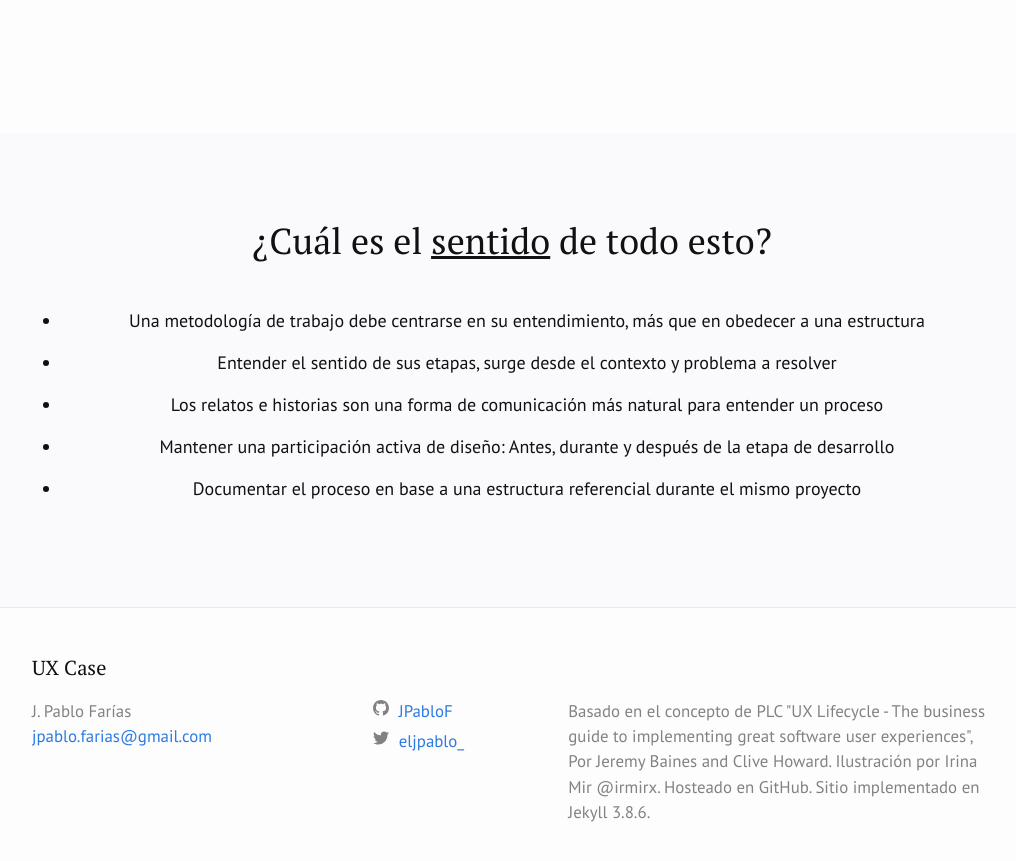
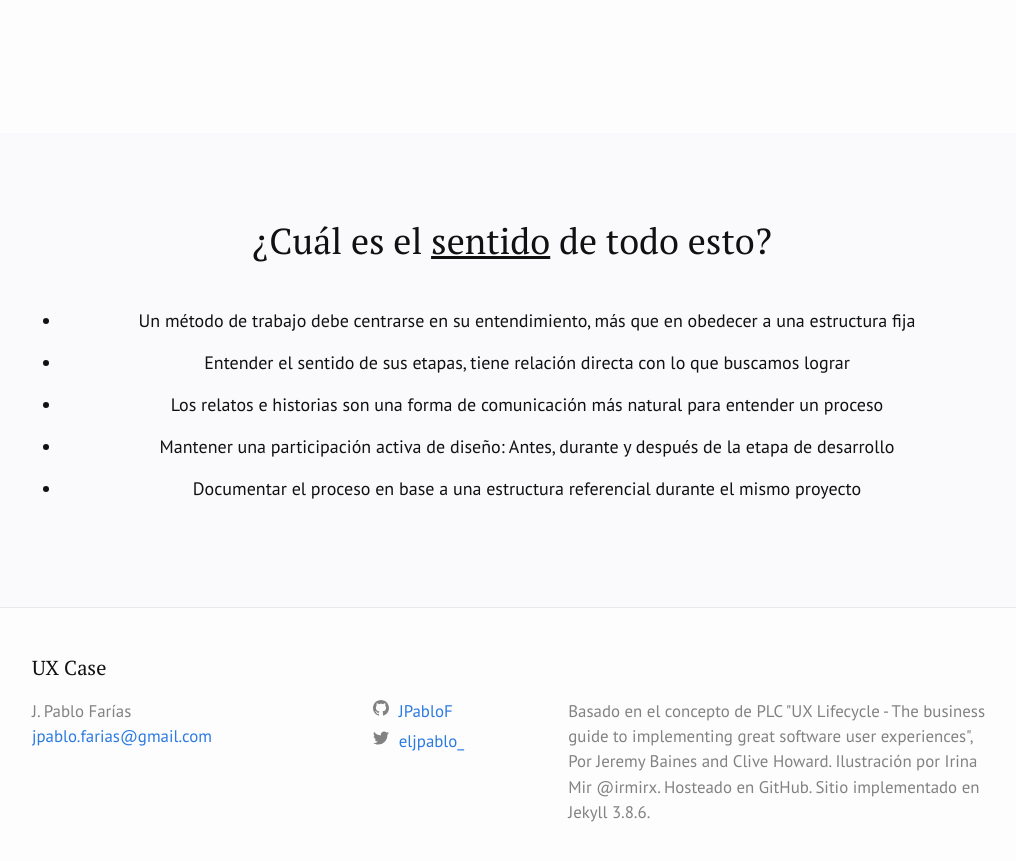
Before and after one commit to JPabloF/portfolio, a Jekyll site: the page built from index.md, in a window 1280 px wide and 900 px high, scrolled down 2984 px. Shown: the top 861 px of the window, without its empty margins (128-1144 px from the left). Built offline with Jekyll 4.4.1, drawn with Linux system fonts in a browser that asks for light colours.

Commit message:
ajustes de texto

```diff
--- a/_layouts/home.html
+++ b/_layouts/home.html
@@ -141,8 +141,8 @@ layout: default
       <h1 class="text-center">¿Cuál es el <u>sentido</u> de todo esto?</h1>
       <br>
       <ul class="benefits">
-        <li>Una metodología de trabajo debe centrarse en su entendimiento, más que en obedecer a una estructura</li>
-        <li>Entender el sentido de sus etapas, surge desde el contexto y problema a resolver</li>
+        <li>Un método de trabajo debe centrarse en su entendimiento, más que en obedecer a una estructura fija</li>
+        <li>Entender el sentido de sus etapas, tiene relación directa con lo que buscamos lograr</li>
         <li>Los relatos e historias son una forma de comunicación más natural para entender un proceso</li>
         <li>Mantener una participación activa de diseño: Antes, durante y después de la etapa de desarrollo</li>
         <li>Documentar el proceso en base a una estructura referencial durante el mismo proyecto</li>
```
